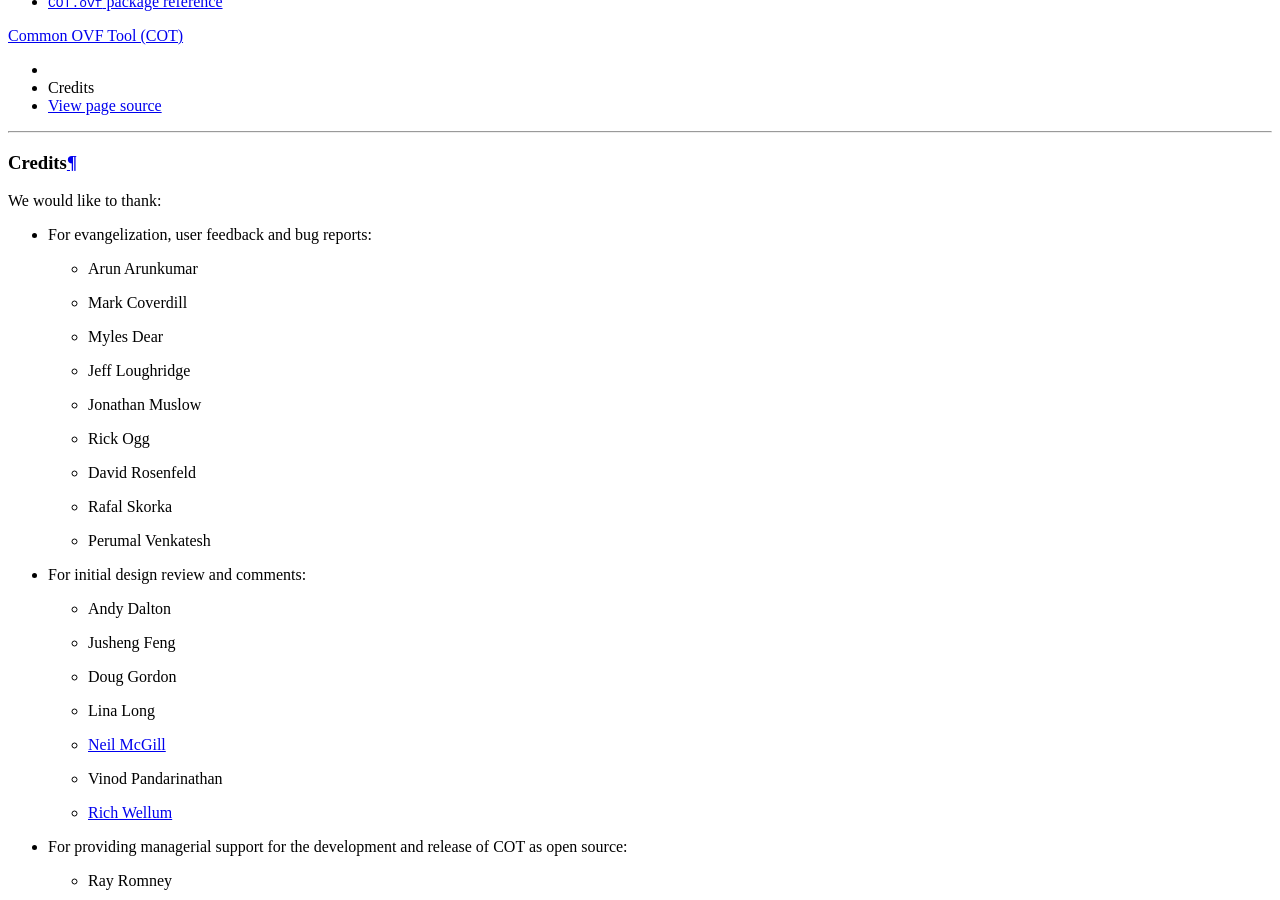
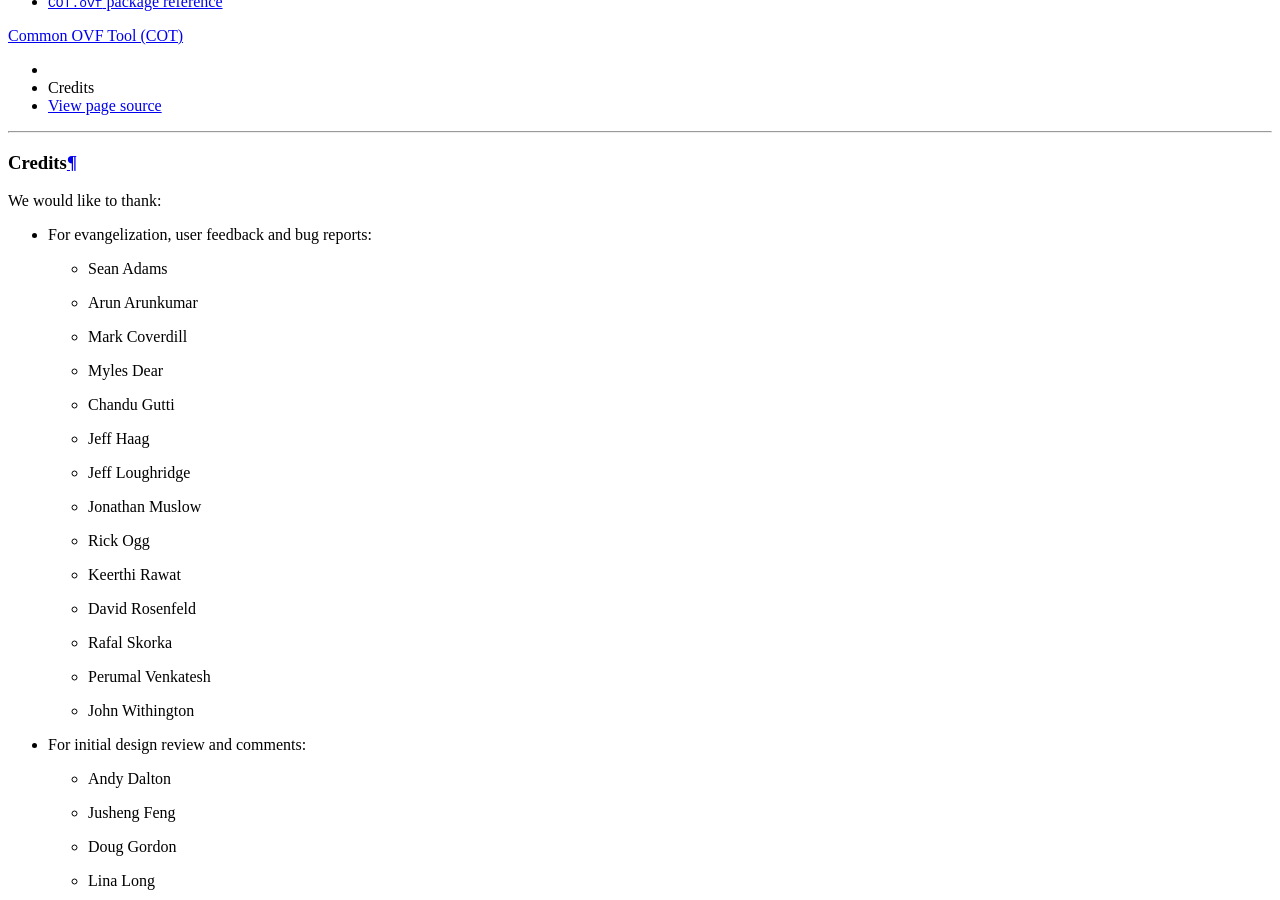
Before and after one commit to glennmatthews/cot, a Sphinx documentation site: the page built from docs/thanks.rst, in a window 1280 px wide and 900 px high, scrolled down 214 px. Built offline with Sphinx 7.4.7 and the Read the Docs theme 2.0.0, drawn with Linux system fonts in a browser that asks for light colours; pages that are not in the unit, such as notebooks, are missing from menus.

Commit message:
More user thanks

```diff
--- a/docs/thanks.rst
+++ b/docs/thanks.rst
@@ -5,15 +5,20 @@
 
 * For evangelization, user feedback and bug reports:
 
+  * Sean Adams
   * Arun Arunkumar
   * Mark Coverdill
   * Myles Dear
+  * Chandu Gutti
+  * Jeff Haag
   * Jeff Loughridge
   * Jonathan Muslow
   * Rick Ogg
+  * Keerthi Rawat
   * David Rosenfeld
   * Rafal Skorka
   * Perumal Venkatesh
+  * John Withington
 
 * For initial design review and comments:
 
```
